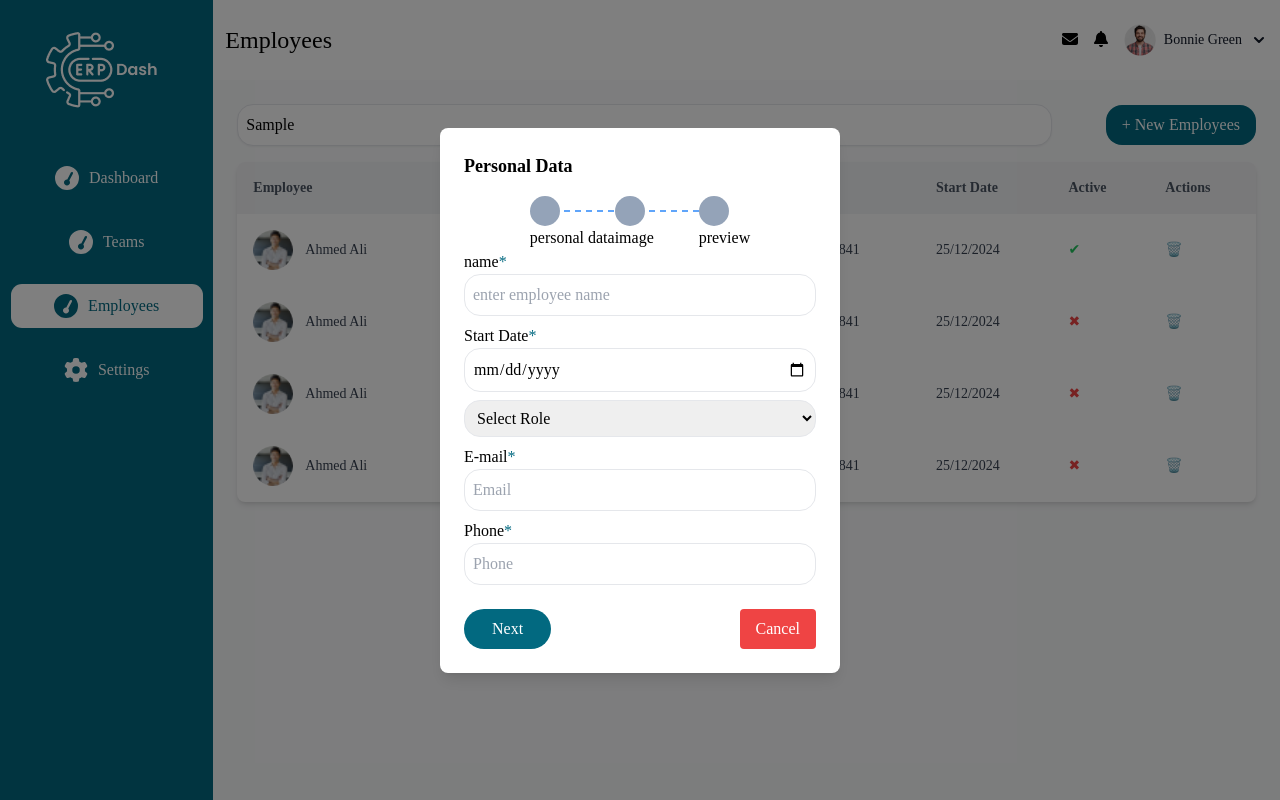
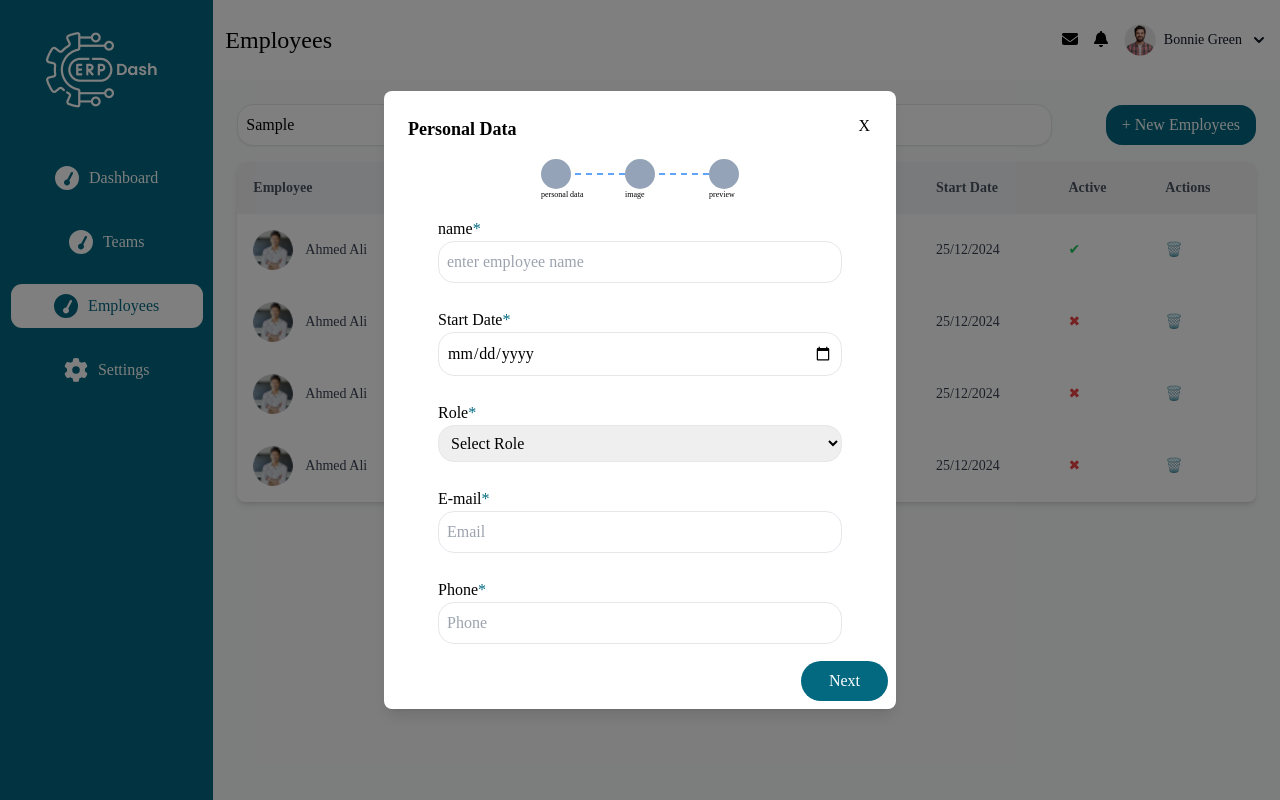
Before and after one commit to Dobaaa/Flowtechtics-Task-, a React (Vite) app: page / in a window 1280 px wide. Both pictures are taken after typing "Sample" into the empty fields and a click on the button "+ New Employees". Shown: the top 800 px of the page. Built offline with nearby package versions, Linux system fonts and the light colour scheme.

Commit message:
popup creation

```diff
--- a/src/components/Tabel/Tabel.jsx
+++ b/src/components/Tabel/Tabel.jsx
@@ -1,6 +1,9 @@
 import React, { useState } from "react";
 import ItImage from "../../assets/man.png";
 import "./tabel.css";
+import { faImage } from "@fortawesome/free-solid-svg-icons";
+import { FontAwesomeIcon } from "@fortawesome/react-fontawesome";
+import PopupCircle from "../popupCircle/popupCircle";
 const Tabel = () => {
   const [employees, setEmployees] = useState([
     {
@@ -172,32 +175,12 @@ const Tabel = () => {
 
       {isModalOpen && (
         <div className="fixed inset-0 bg-black bg-opacity-50 flex items-center justify-center">
-          <div className="bg-white p-6 rounded-lg shadow-lg w-[400px]">
+          <div className="bg-white p-6 rounded-lg shadow-lg w-[400px] popup-box">
             {step === 1 && (
               <>
                 <h2 className="text-lg font-bold mb-4">Personal Data</h2>
-                <div className="circle-steps flex justify-center  items-center">
-                  <div className="personal">
-                    <div className="fisrt-circle flex items-center gap-1">
-                      <span className="w-[30px] h-[30px] rounded-full bg-slate-400"></span>
-                      <hr className="border-t-2 border-blue-400 border-dashed w-[50px]" />
-                    </div>
-                    <p>personal data </p>
-                  </div>
-                  <div className="img">
-                    <div className="seconed-circle flex items-center gap-1">
-                      <span className="w-[30px] h-[30px] rounded-full bg-slate-400"></span>
-                      <hr className="border-t-2 border-blue-400 border-dashed w-[50px]" />
-                    </div>
-                    <p>image</p>
-                  </div>
-                  <div className="preview">
-                    <div className="third-circle flex">
-                      <span className="w-[30px] h-[30px] rounded-full bg-slate-400"></span>
-                    </div>
-                    <p>preview </p>
-                  </div>
-                </div>
+                <PopupCircle />
+                <div className="personal-inpts">
                   <label htmlFor="name">
                     name<span className="text-[var(--main-color)]">*</span>
                   </label>
@@ -211,7 +194,8 @@ const Tabel = () => {
                     onChange={handleInputChange}
                   />
                   <label htmlFor="date">
-                  Start Date<span className="text-[var(--main-color)]">*</span>
+                    Start Date
+                    <span className="text-[var(--main-color)]">*</span>
                   </label>
                   <input
                     id="date"
@@ -221,9 +205,14 @@ const Tabel = () => {
                     value={newEmployee.startDate}
                     onChange={handleInputChange}
                   />
+                  <label htmlFor="date">
+                    Role
+                    <span className="text-[var(--main-color)]">*</span>
+                  </label>
                   <select
+                    id="role"
                     name="role"
-                  className="w-full p-2 mb-2 border rounded-2xl focus:outline-none"
+                    className="w-full p-2 mb-2 border rounded-2xl focus:outline-none mb-[25px]"
                     value={newEmployee.role}
                     onChange={handleInputChange}
                   >
@@ -262,39 +251,30 @@ const Tabel = () => {
                     value={newEmployee.phone}
                     onChange={handleInputChange}
                   />
+                </div>
               </>
             )}
             {step === 2 && (
               <>
                 <h2 className="text-lg font-bold mb-4">Upload Image</h2>
-                <div className="circle-steps flex justify-center  items-center p-3">
-                  <div className="personal">
-                    <div className="fisrt-circle flex items-center gap-1">
-                      <span className="w-[30px] h-[30px] rounded-full bg-slate-400"></span>
-                      <hr className="border-t-2 border-blue-400 border-dashed w-[50px]" />
-                    </div>
-                    <p>personal data </p>
-                  </div>
-                  <div className="img">
-                    <div className="seconed-circle flex items-center gap-1">
-                      <span className="w-[30px] h-[30px] rounded-full bg-slate-400"></span>
-                      <hr className="border-t-2 border-blue-400 border-dashed w-[50px]" />
-                    </div>
-                    <p>image</p>
-                  </div>
-                  <div className="preview">
-                    <div className="third-circle flex">
-                      <span className="w-[30px] h-[30px] rounded-full bg-slate-400"></span>
-                    </div>
-                    <p>preview </p>
-                  </div>
-                </div>
+                <PopupCircle />
+                <div className="image-upload-inpt text-center">
+                  <FontAwesomeIcon
+                    icon={faImage}
+                    className="text-[var(--main-color)] text-2xl p-3"
+                  />
+                  <label htmlFor="file" className="custom-label">
+                    + Add image
+                  </label>
                   <input
+                    id="file"
                     type="file"
                     accept="image/*"
                     onChange={handleImageUpload}
                     className="w-full p-12 mb-4 border rounded img-btn "
                   />
+                </div>
+
                 {newEmployee.img && (
                   <img
                     src={newEmployee.img}
@@ -306,36 +286,66 @@ const Tabel = () => {
             )}
             {step === 3 && (
               <>
-                <h2 className="text-lg font-bold mb-4">Preview</h2>
-                <p>
-                  <strong>Name:</strong> {newEmployee.name}
-                </p>
-                <p>
-                  <strong>Role:</strong> {newEmployee.role}
-                </p>
-                <p>
-                  <strong>Email:</strong> {newEmployee.email}
-                </p>
-                <p>
-                  <strong>Phone:</strong> {newEmployee.phone}
-                </p>
-                <p>
-                  <strong>Start Date:</strong> {newEmployee.startDate}
-                </p>
+                <h2 className="text-lg font-bold mb-4">Add New employees </h2>
+                <div className="preview-info text-start  p-4 mb-6">
+                  <h3 className="bg-[var(--LightGray)] rounded-lg p-2 mb-2">
+                    Summary
+                  </h3>
+                  <p className="flex justify-between  items-center">
+                    <span>Employee:</span>
+                    <div
+                      className="flex items-center
+                    "
+                    >
                       {newEmployee.img && (
                         <img
                           src={newEmployee.img}
                           alt="Preview"
-                    className="w-20 h-20 rounded-full mx-auto"
+                          className="w-10 h-10 rounded-full mx-auto"
                         />
                       )}
+                      {newEmployee.name}
+                    </div>
+                  </p>
+                  <p className="flex  items-center justify-between ">
+                    <span>Role:</span> {newEmployee.role}
+                  </p>
+                  <p className="flex  items-center justify-between">
+                    <span>E-mail:</span> {newEmployee.email}
+                  </p>
+                  <p className="flex  items-center justify-between">
+                    <span>Phone:</span> {newEmployee.phone}
+                  </p>
+                </div>
+                <div className="preview-option flex justify-between p-4 mb-8">
+                  <div className="date w-[40%]">
+                    <h4 className="bg-[var(--LightGray)] rounded-lg p-2">
+                      Date
+                    </h4>
+                    <p className="flex mt-2  items-center justify-between">
+                      <span>Start Date:</span> {newEmployee.startDate}
+                    </p>
+                  </div>
+                  <div className="active w-[50%]">
+                    <h4 className="bg-[var(--LightGray)] rounded-lg p-2">
+                      Active
+                    </h4>
+                    <label class="inline-flex gap-4 items-center cursor-pointer mt-2">
+                      <span class="ms-3 text-sm font-medium text-gray-900 dark:text-gray-300">
+                        active
+                      </span>
+                      <input type="checkbox" value="" class="sr-only peer" />
+                      <div class="relative w-11 h-6 bg-gray-200 peer-focus:outline-none peer-focus:ring-4 peer-focus:ring-blue-300 dark:peer-focus:ring-blue-800 rounded-full peer dark:bg-gray-700 peer-checked:after:translate-x-full rtl:peer-checked:after:-translate-x-full peer-checked:after:border-white after:content-[''] after:absolute after:top-[2px] after:start-[2px] after:bg-white after:border-gray-300 after:border after:rounded-full after:h-5 after:w-5 after:transition-all dark:border-gray-600 peer-checked:bg-blue-600"></div>
+                    </label>
+                  </div>
+                </div>
               </>
             )}
 
             <div className="flex justify-between mt-4">
               {step > 1 && (
                 <button
-                  className="px-4 py-2 bg-gray-300 rounded"
+                  className="px-4 py-2 bg-transparent border border-gray-300 rounded-2xl text-gray-400 absolute bottom-2 "
                   onClick={() => setStep(step - 1)}
                 >
                   Back
@@ -344,24 +354,24 @@ const Tabel = () => {
               {step < 3 ? (
                 <button
                   className="px-7
-                   py-2 bg-[var(--main-color)] text-white rounded-3xl"
+                   py-2 bg-[var(--main-color)] text-white rounded-3xl absolute bottom-2 right-2 "
                   onClick={() => setStep(step + 1)}
                 >
                   Next
                 </button>
               ) : (
                 <button
-                  className="px-4 py-2 bg-green-500 text-white rounded"
+                  className="px-4 py-2 bg-[var(--main-color)] text-white rounded-2xl absolute bottom-2 right-2"
                   onClick={handleAddEmployee}
                 >
-                  Add Employee
+                  Apply
                 </button>
               )}
               <button
-                className="px-4 py-2 bg-red-500 text-white rounded"
+                className="px-4 py-2  cancel"
                 onClick={() => setIsModalOpen(false)}
               >
-                Cancel
+                X
               </button>
             </div>
           </div>
--- a/src/components/Tabel/tabel.css
+++ b/src/components/Tabel/tabel.css
@@ -1,5 +1,45 @@
-.img-btn button {
-  background-color: var(--main-color) !important;
-  color: aqua !important;
-  text-decoration: none;
+.img-btn {
+  display: none !important;
 }
+.image-upload-inpt {
+  padding: 30px 70px;
+  border: 2px dashed rgb(212, 212, 212);
+  border-radius: 12px;
+  margin-bottom: 50px;
+}
+.custom-label {
+  display: flex;
+  justify-content: center;
+  background-color: var(--main-color);
+  color: white;
+  padding: 15px 10px;
+  cursor: pointer;
+  border-radius: 25px;
+  font-size: 16px;
+  text-align: center;
+  transition: background-color 0.3s;
+}
+.popup-box {
+  position: relative;
+  width: 40%;
+}
+.cancel {
+  position: absolute;
+  top: 15px;
+  right: 10px;
+}
+
+.personal-inpts {
+  padding: 0px 30px;
+}
+.personal-inpts input {
+  width: 100%;
+  margin-bottom: 25px;
+}
+.circle-steps p {
+  font-size: 8px;
+}
+.preview-info p {
+  width: 50%;
+  margin-bottom: 10px;
+}
--- /dev/null
+++ b/src/components/popupCircle/popupCircle.jsx
@@ -0,0 +1,30 @@
+import React from "react";
+
+const PopupCircle = () => {
+  return (
+    <div className="circle-steps flex justify-center  items-center pb-4">
+      <div className="personal">
+        <div className="fisrt-circle flex items-center gap-1">
+          <span className="w-[30px] h-[30px] rounded-full bg-slate-400"></span>
+          <hr className="border-t-2 border-blue-400 border-dashed w-[50px]" />
+        </div>
+        <p>personal data </p>
+      </div>
+      <div className="img">
+        <div className="seconed-circle flex items-center gap-1">
+          <span className="w-[30px] h-[30px] rounded-full bg-slate-400"></span>
+          <hr className="border-t-2 border-blue-400 border-dashed w-[50px]" />
+        </div>
+        <p>image</p>
+      </div>
+      <div className="preview">
+        <div className="third-circle flex">
+          <span className="w-[30px] h-[30px] rounded-full bg-slate-400"></span>
+        </div>
+        <p>preview </p>
+      </div>
+    </div>
+  );
+};
+
+export default PopupCircle;
--- a/src/index.css
+++ b/src/index.css
@@ -11,6 +11,7 @@
   --right-icon: rgba(92, 152, 15, 1);
   --delete-icon: rgba(191, 0, 0, 1);
   --backGroundColor: #fafbfc;
+  --LightGray: rgba(248, 248, 248, 1);
 }
 
 body {
```
Lines whose indentation alone changed are shown as unchanged.
